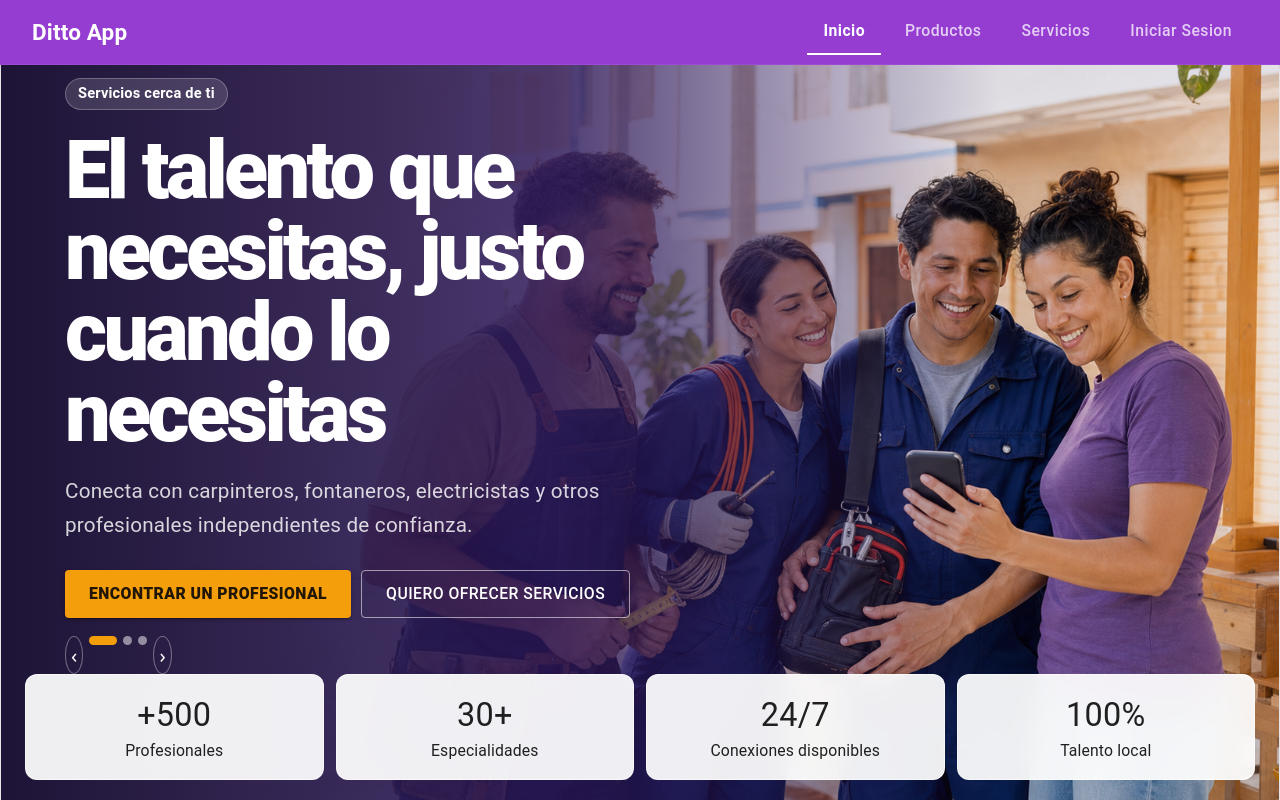
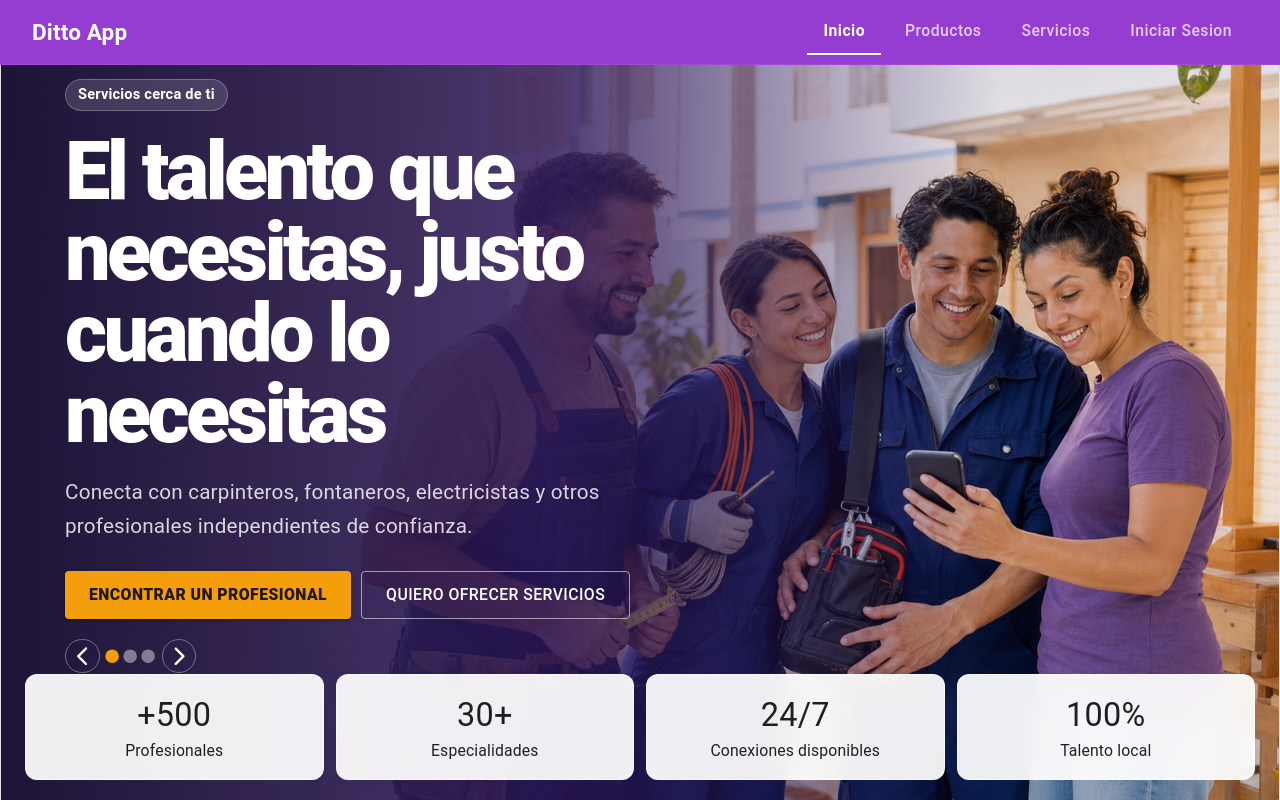
Before and after one commit to BluefoxSV/DittoApp, a React (Vite) app in the folder ditto-app/: page / in a window 1280 px wide. Shown: the top 800 px of the page. Built offline with nearby package versions, Linux system fonts and the light colour scheme.

Commit message:
mejora en el estilo home usando el color de la paleta de colores mejora en el carrusel de imagenes

```diff
--- a/ditto-app/src/pages/homepage/HomePage.jsx
+++ b/ditto-app/src/pages/homepage/HomePage.jsx
@@ -14,6 +14,9 @@ import {
   Stack,
   Typography,
 } from '@mui/material';
+import ArrowBackIosNewRounded from '@mui/icons-material/ArrowBackIosNewRounded';
+import ArrowForwardIosRounded from '@mui/icons-material/ArrowForwardIosRounded';
+import FiberManualRecordRounded from '@mui/icons-material/FiberManualRecordRounded';
 import { Link as RouterLink } from 'react-router-dom';
 import Navbar from '../../components/layout/navBar';
 
@@ -241,42 +244,50 @@ export default function HomePage() {
                 {slide.secondaryAction}
               </Button>
             </Stack>
-            <Stack direction="row" alignItems="center" spacing={0.75} sx={{ mt: { xs: 1.5, md: 2.25 } }}>
+            <Stack direction="row" alignItems="center" justifyContent="center" spacing={1} sx={{ mt: { xs: 2, md: 2.5 } }}>
               <IconButton
                 aria-label="Diapositiva anterior"
                 onClick={showPreviousSlide}
                 size="small"
                 sx={{ color: '#fff', border: '1px solid rgba(255,255,255,.35)' }}
               >
-                ‹
+                <ArrowBackIosNewRounded fontSize="small" />
               </IconButton>
+
+              <Stack direction="row" alignItems="center" spacing={1}>
                 {slides.map((item, index) => (
-                <Box
-                  component="button"
+                  <IconButton
                     key={item.title}
-                  type="button"
                     aria-label={`Ir a diapositiva ${index + 1}`}
                     aria-current={activeSlide === index}
                     onClick={() => setActiveSlide(index)}
+                    size="small"
                     sx={{
-                    width: activeSlide === index ? 28 : 9,
-                    height: 9,
+                      minWidth: 10,
+                      width: 10,
+                      height: -15,
                       p: 0,
-                    border: 0,
-                    borderRadius: 5,
-                    bgcolor: activeSlide === index ? '#f59e0b' : 'rgba(255,255,255,.5)',
-                    cursor: 'pointer',
+                      color: activeSlide === index ? '#f59e0b' : 'rgba(255,255,255,.65)',
+                      opacity: activeSlide === index ? 1 : 0.65,
                       transition: 'all 200ms ease',
+                      '&:hover': {
+                        color: '#fbbf24',
+                        transform: 'scale(1.08)',
+                      },
                     }}
-                />
+                  >
+                    <FiberManualRecordRounded fontSize="inherit" />
+                  </IconButton>
                 ))}
+              </Stack>
+
               <IconButton
                 aria-label="Siguiente diapositiva"
                 onClick={showNextSlide}
                 size="small"
                 sx={{ color: '#fff', border: '1px solid rgba(255,255,255,.35)' }}
               >
-                ›
+                <ArrowForwardIosRounded fontSize="small" />
               </IconButton>
             </Stack>
           </Box>
@@ -331,7 +342,7 @@ export default function HomePage() {
           <Chip label="Servicios para cada necesidad" color="secondary" variant="outlined" />
           <Typography
             component="h2"
-            sx={{ mt: 2, fontSize: { xs: '2rem', md: '3rem' }, fontWeight: 800, letterSpacing: '-.035em' }}
+            sx={{ mt: 2, fontSize: { xs: '2rem', md: '3rem' }, fontWeight: 800, letterSpacing: '-.035em', color: '#171226' }}
           >
             Soluciones reales, de personas que saben hacer el trabajo
           </Typography>
@@ -366,7 +377,7 @@ export default function HomePage() {
                   <Typography color="text.secondary" sx={{ mt: 0.75 }}>
                     {service.detail}
                   </Typography>
-                  <Button href="#como-funciona" sx={{ mt: 2, px: 0, fontWeight: 700 }}>
+                  <Button href="#como-funciona" sx={{ mt: 2, px: 0, fontWeight: 700 }} color="secondary">
                     Ver profesionales&nbsp; →
                   </Button>
                 </CardContent>
@@ -416,7 +427,7 @@ export default function HomePage() {
               <Chip label="Cursos en la Super App Ditto" sx={{ bgcolor: '#ede9fe', color: '#5b21b6' }} />
               <Typography
                 component="h2"
-                sx={{ mt: 2, fontSize: { xs: '2.1rem', md: '3.25rem' }, fontWeight: 850, letterSpacing: '-.04em' }}
+                sx={{ mt: 2, fontSize: { xs: '2.1rem', md: '3.25rem' }, fontWeight: 850, letterSpacing: '-.04em', color: '#171226' }}
               >
                 Tu talento puede llevarte más lejos
               </Typography>
@@ -442,7 +453,7 @@ export default function HomePage() {
                   </Typography>
                 </Box>
               </Stack>
-              <Button component={RouterLink} to="/curso" variant="contained" size="large" sx={{ mt: 4 }}>
+              <Button component={RouterLink} to="/curso" variant="contained" size="large" sx={{ mt: 4 }} color="secondary">
                 Ver todos los cursos
               </Button>
             </Grid>
@@ -472,9 +483,9 @@ export default function HomePage() {
                   Empieza a aprender hoy
                 </Typography>
               </Box>
-              <Button component={RouterLink} to="/curso">
+              {/* <Button component={RouterLink} to="/curso">
                 Ver catálogo completo&nbsp; →
-              </Button>
+              </Button> */}
             </Stack>
             <Grid container spacing={3}>
               {courses.map((course) => (
@@ -510,7 +521,7 @@ export default function HomePage() {
                         <Typography variant="caption">▤ {course.lessons}</Typography>
                         <Typography variant="caption">◷ {course.duration}</Typography>
                       </Stack>
-                      <Button component={RouterLink} to="/curso" fullWidth variant="outlined" sx={{ mt: 2.5 }}>
+                      <Button component={RouterLink} to="/curso" fullWidth variant="outlined" sx={{ mt: 2.5 }} color="secondary">
                         Ver curso
                       </Button>
                     </CardContent>
```
Lines whose indentation alone changed are shown as unchanged.
